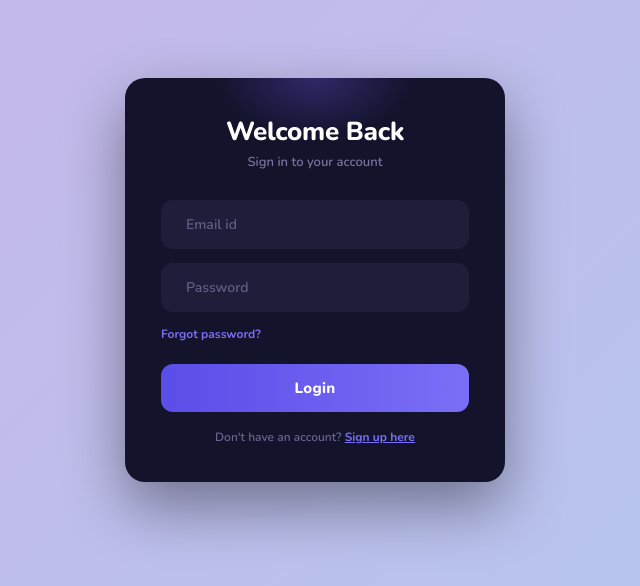
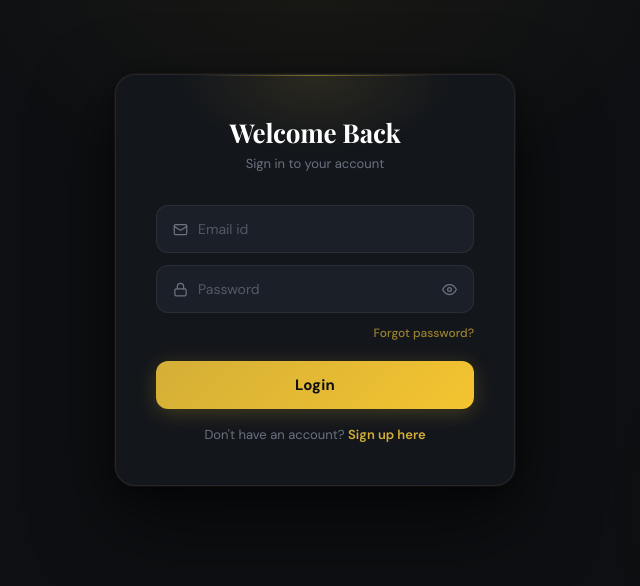
Before and after one commit to E-Dell-6/Poker-tracker, a React (Vite) app in the folder poker-frontend/: page /login in a window 1280 px wide. Shown: the part 120-706 px from the top of the page, without its empty margins (325-965 px from the left). Built offline with nearby package versions, Linux system fonts and the light colour scheme; no server answers.

Commit message:
added guest page, and centered login button

```diff
--- a/poker-frontend/src/components/Header.css
+++ b/poker-frontend/src/components/Header.css
@@ -80,6 +80,14 @@
   line-height: 1;
 }
 
+/* Actions (right column) */
+.header-actions {
+  display: flex;
+  align-items: center;
+  justify-content: flex-end;
+  justify-self: end;
+}
+
 /* Responsive: hide labels on small screens */
 @media (max-width: 640px) {
   .header {
--- a/poker-frontend/src/components/LoginButton.css
+++ b/poker-frontend/src/components/LoginButton.css
@@ -2,12 +2,12 @@
 
 /* ── Nav wrapper ── */
 .lb-nav {
-  position: fixed;
-  top: 16px;
-  right: 16px;
+  position: relative;
   display: inline-flex;
+  align-items: center;
   font-family: 'Nunito', sans-serif;
   z-index: 999;
+  justify-self: end;
 }
 
 /* ── Base button ── */
--- a/poker-frontend/src/components/Sidebar.jsx
+++ b/poker-frontend/src/components/Sidebar.jsx
@@ -20,7 +20,7 @@ export function Sidebar() {
       {/* Brand */}
       <div className="sidebar-brand">
         <span className="sidebar-brand-icon">♠</span>
-        {!collapsed && <span className="sidebar-brand-name">PokerPulse</span>}
+        {!collapsed && <span className="sidebar-brand-name">PokerFlow</span>}
       </div>
 
       {/* Nav */}
--- a/poker-frontend/src/pages/Login/Login.css
+++ b/poker-frontend/src/pages/Login/Login.css
@@ -1,4 +1,4 @@
-@import url('https://fonts.googleapis.com/css2?family=Nunito:wght@400;600;700;800&display=swap');
+@import url('https://fonts.googleapis.com/css2?family=Playfair+Display:wght@700;900&family=DM+Sans:wght@300;400;500;600;700&display=swap');
 
 *, *::before, *::after {
   box-sizing: border-box;
@@ -12,7 +12,7 @@ html, body, #root {
 }
 
 body {
-  font-family: 'Nunito', sans-serif;
+  font-family: 'DM Sans', sans-serif;
 }
 
 /* ── Page wrapper ── */
@@ -22,58 +22,150 @@ body {
   display: flex;
   align-items: center;
   justify-content: center;
-  background: linear-gradient(135deg, #c8b4e8 0%, #b4c8f0 100%);
-  font-family: 'Nunito', sans-serif;
+  background: #0d0f12;
+  font-family: 'DM Sans', sans-serif;
+  position: relative;
+  overflow: hidden;
+}
+
+/* ── Atmospheric background ── */
+.page::before {
+  content: '';
+  position: absolute;
+  top: -20%;
+  left: 50%;
+  transform: translateX(-50%);
+  width: 800px;
+  height: 500px;
+  background: radial-gradient(ellipse, rgba(212, 175, 55, 0.06) 0%, transparent 65%);
+  pointer-events: none;
+}
+
+.page::after {
+  content: '';
+  position: absolute;
+  bottom: -10%;
+  right: -10%;
+  width: 500px;
+  height: 500px;
+  background: radial-gradient(ellipse, rgba(212, 175, 55, 0.04) 0%, transparent 65%);
+  pointer-events: none;
+}
+
+/* Suit watermarks */
+.page-suit-tl,
+.page-suit-br {
+  position: absolute;
+  font-size: 320px;
+  line-height: 1;
+  color: rgba(212, 175, 55, 0.025);
+  pointer-events: none;
+  user-select: none;
+  font-family: serif;
+}
+
+.page-suit-tl {
+  top: -60px;
+  left: -40px;
+}
+
+.page-suit-br {
+  bottom: -60px;
+  right: -40px;
 }
 
 /* ── Card ── */
 .card {
   position: relative;
-  background: #13132b;
+  background: #13161b;
+  border: 1px solid rgba(255, 255, 255, 0.07);
   border-radius: 20px;
-  padding: 40px 36px 36px;
+  padding: 44px 40px 40px;
   width: 100%;
-  max-width: 380px;
-  box-shadow: 0 25px 60px rgba(0, 0, 0, 0.4);
+  max-width: 400px;
+  box-shadow:
+    0 0 0 1px rgba(212, 175, 55, 0.06),
+    0 32px 80px rgba(0, 0, 0, 0.6),
+    0 8px 24px rgba(0, 0, 0, 0.4);
   overflow: hidden;
+  animation: card-rise 0.6s cubic-bezier(0.16, 1, 0.3, 1) both;
+}
+
+@keyframes card-rise {
+  from { opacity: 0; transform: translateY(28px) scale(0.98); }
+  to   { opacity: 1; transform: translateY(0)    scale(1); }
 }
 
 .glow-top {
   position: absolute;
-  top: -60px;
+  top: -80px;
   left: 50%;
   transform: translateX(-50%);
-  width: 200px;
-  height: 120px;
-  background: radial-gradient(ellipse, rgba(100, 80, 220, 0.35) 0%, transparent 70%);
+  width: 280px;
+  height: 160px;
+  background: radial-gradient(ellipse, rgba(212, 175, 55, 0.12) 0%, transparent 70%);
   pointer-events: none;
+}
+
+/* Gold top edge line */
+.card::before {
+  content: '';
+  position: absolute;
+  top: 0;
+  left: 20%;
+  right: 20%;
+  height: 1px;
+  background: linear-gradient(90deg, transparent, rgba(212, 175, 55, 0.5), transparent);
+}
+
+/* ── Brand mark ── */
+.card-brand {
+  display: flex;
+  align-items: center;
+  justify-content: center;
+  gap: 8px;
+  margin-bottom: 28px;
+}
+
+.card-brand-suit {
+  font-size: 20px;
+  color: #d4af37;
+}
+
+.card-brand-name {
+  font-family: 'Playfair Display', serif;
+  font-size: 17px;
+  font-weight: 700;
+  color: rgba(255, 255, 255, 0.5);
+  letter-spacing: 0.5px;
 }
 
 /* ── Typography ── */
 .title {
   color: #ffffff;
+  font-family: 'Playfair Display', serif;
   font-size: 26px;
-  font-weight: 800;
+  font-weight: 700;
   text-align: center;
   margin-bottom: 6px;
-  letter-spacing: -0.3px;
+  letter-spacing: -0.2px;
 }
 
 .subtitle {
-  color: rgba(160, 160, 210, 0.7);
+  color: #6b7280;
   font-size: 13px;
+  font-weight: 400;
   text-align: center;
-  margin-bottom: 28px;
-  font-weight: 600;
+  margin-bottom: 32px;
 }
 
 /* ── Server error banner ── */
 .server-error {
-  background: rgba(255, 107, 107, 0.12);
-  border: 1px solid rgba(255, 107, 107, 0.4);
-  color: #ff8f8f;
+  background: rgba(239, 68, 68, 0.1);
+  border: 1px solid rgba(239, 68, 68, 0.3);
+  color: #f87171;
   font-size: 12px;
-  font-weight: 700;
+  font-weight: 600;
   border-radius: 10px;
   padding: 10px 14px;
   margin-bottom: 16px;
@@ -82,21 +174,26 @@ body {
 
 /* ── Fields ── */
 .field-group {
-  margin-bottom: 14px;
+  margin-bottom: 12px;
 }
 
 .input-wrapper {
   display: flex;
   align-items: center;
-  background: #1e1e3a;
+  background: #1a1f28;
   border-radius: 12px;
-  padding: 0 14px;
-  border: 1.5px solid transparent;
-  transition: border-color 0.2s;
+  padding: 0 16px;
+  border: 1px solid rgba(255, 255, 255, 0.07);
+  transition: border-color 0.2s, box-shadow 0.2s;
+}
+
+.input-wrapper:focus-within {
+  border-color: rgba(212, 175, 55, 0.4);
+  box-shadow: 0 0 0 3px rgba(212, 175, 55, 0.06);
 }
 
 .input-wrapper.error-border {
-  border-color: #ff6b6b;
+  border-color: rgba(239, 68, 68, 0.5);
 }
 
 .icon {
@@ -104,21 +201,32 @@ body {
   align-items: center;
   margin-right: 10px;
   flex-shrink: 0;
+  color: #6b7280;
+}
+
+.login-icon-svg {
+  width: 15px;
+  height: 15px;
+  stroke: currentColor;
+  fill: none;
+  stroke-width: 2;
+  stroke-linecap: round;
+  stroke-linejoin: round;
 }
 
 .input {
   flex: 1;
   background: transparent;
   border: none;
-  color: #e0e0f5;
+  color: #e8eaf0;
   font-size: 14px;
-  font-family: 'Nunito', sans-serif;
-  font-weight: 600;
+  font-family: 'DM Sans', sans-serif;
+  font-weight: 400;
   padding: 14px 0;
 }
 
 .input::placeholder {
-  color: rgba(160, 160, 210, 0.5);
+  color: rgba(107, 114, 128, 0.7);
 }
 
 .input:focus {
@@ -133,16 +241,18 @@ body {
   align-items: center;
   padding: 0;
   margin-left: 8px;
+  color: #6b7280;
+  transition: color 0.2s;
 }
 
 .eye-btn:hover {
-  opacity: 0.7;
+  color: #d4af37;
 }
 
 .error-msg {
-  color: #ff6b6b;
+  color: #f87171;
   font-size: 11px;
-  font-weight: 600;
+  font-weight: 500;
   margin-top: 5px;
   display: block;
   padding-left: 4px;
@@ -151,55 +261,60 @@ body {
 /* ── Forgot row ── */
 .forgot-row {
   display: flex;
-  justify-content: flex-start;
-  margin-bottom: 22px;
-  margin-top: 4px;
+  justify-content: flex-end;
+  margin-bottom: 20px;
+  margin-top: 6px;
 }
 
 .forgot-btn {
   background: none;
   border: none;
-  color: #7b6ef6;
+  color: rgba(212, 175, 55, 0.7);
   font-size: 12px;
-  font-weight: 700;
+  font-weight: 500;
   cursor: pointer;
-  font-family: 'Nunito', sans-serif;
+  font-family: 'DM Sans', sans-serif;
   padding: 0;
-  text-decoration: none;
+  transition: color 0.2s;
 }
 
 .forgot-btn:hover {
-  opacity: 0.8;
+  color: #d4af37;
 }
 
 /* ── Primary button ── */
 .submit-btn {
   width: 100%;
   padding: 14px;
-  background: linear-gradient(90deg, #5b4de8 0%, #7b6ef6 100%);
+  background: linear-gradient(135deg, #d4af37, #f4c430);
   border: none;
   border-radius: 12px;
-  color: #ffffff;
+  color: #0d0f12;
   font-size: 15px;
-  font-weight: 800;
-  font-family: 'Nunito', sans-serif;
+  font-weight: 700;
+  font-family: 'DM Sans', sans-serif;
   cursor: pointer;
-  letter-spacing: 0.3px;
+  letter-spacing: 0.2px;
   margin-bottom: 16px;
-  transition: opacity 0.2s, transform 0.1s;
+  transition: transform 0.2s, box-shadow 0.2s, opacity 0.2s;
   display: flex;
   align-items: center;
   justify-content: center;
   min-height: 48px;
+  box-shadow: 0 4px 20px rgba(212, 175, 55, 0.25);
 }
 
 .submit-btn:hover:not(:disabled) {
-  opacity: 0.88;
-  transform: translateY(-1px);
+  transform: translateY(-2px);
+  box-shadow: 0 8px 32px rgba(212, 175, 55, 0.4);
+}
+
+.submit-btn:active:not(:disabled) {
+  transform: translateY(0);
 }
 
 .submit-btn:disabled {
-  opacity: 0.6;
+  opacity: 0.55;
   cursor: not-allowed;
 }
 
@@ -210,30 +325,31 @@ body {
 /* ── Ghost/back button ── */
 .ghost-btn {
   width: 100%;
-  padding: 12px;
+  padding: 13px;
   background: transparent;
-  border: 1.5px solid rgba(123, 110, 246, 0.4);
+  border: 1px solid rgba(255, 255, 255, 0.09);
   border-radius: 12px;
-  color: rgba(160, 160, 210, 0.8);
+  color: #6b7280;
   font-size: 13px;
-  font-weight: 700;
-  font-family: 'Nunito', sans-serif;
+  font-weight: 500;
+  font-family: 'DM Sans', sans-serif;
   cursor: pointer;
-  transition: border-color 0.2s, color 0.2s;
+  transition: border-color 0.2s, color 0.2s, background 0.2s;
   margin-bottom: 4px;
 }
 
 .ghost-btn:hover {
-  border-color: #7b6ef6;
-  color: #e0e0f5;
+  border-color: rgba(255, 255, 255, 0.18);
+  color: #e8eaf0;
+  background: rgba(255, 255, 255, 0.04);
 }
 
 /* ── Loading spinner ── */
 .spinner {
   width: 18px;
   height: 18px;
-  border: 2.5px solid rgba(255,255,255,0.3);
-  border-top-color: #fff;
+  border: 2px solid rgba(13, 15, 18, 0.3);
+  border-top-color: #0d0f12;
   border-radius: 50%;
   animation: spin 0.7s linear infinite;
   display: inline-block;
@@ -243,28 +359,50 @@ body {
   to { transform: rotate(360deg); }
 }
 
+/* ── Divider ── */
+.divider {
+  display: flex;
+  align-items: center;
+  gap: 12px;
+  margin: 4px 0 16px;
+}
+
+.divider-line {
+  flex: 1;
+  height: 1px;
+  background: rgba(255, 255, 255, 0.07);
+}
+
+.divider-text {
+  font-size: 11px;
+  font-weight: 500;
+  color: rgba(107, 114, 128, 0.6);
+  text-transform: uppercase;
+  letter-spacing: 0.5px;
+}
+
 /* ── Footer ── */
 .footer-text {
-  color: rgba(160, 160, 210, 0.6);
-  font-size: 12px;
-  font-weight: 600;
+  color: #6b7280;
+  font-size: 13px;
+  font-weight: 400;
   text-align: center;
 }
 
 .link-btn {
   background: none;
   border: none;
-  color: #7b6ef6;
-  font-size: 12px;
-  font-weight: 700;
+  color: #d4af37;
+  font-size: 13px;
+  font-weight: 600;
   cursor: pointer;
-  font-family: 'Nunito', sans-serif;
+  font-family: 'DM Sans', sans-serif;
   padding: 0;
-  text-decoration: underline;
+  transition: opacity 0.2s;
 }
 
 .link-btn:hover {
-  opacity: 0.8;
+  opacity: 0.75;
 }
 
 /* ── Success state ── */
@@ -277,27 +415,28 @@ body {
 }
 
 .success-icon {
-  width: 60px;
-  height: 60px;
+  width: 64px;
+  height: 64px;
   border-radius: 50%;
-  background: linear-gradient(135deg, #5b4de8, #7b6ef6);
+  background: linear-gradient(135deg, #d4af37, #f4c430);
   display: flex;
   align-items: center;
   justify-content: center;
-  color: #fff;
-  font-size: 28px;
+  color: #0d0f12;
+  font-size: 26px;
   font-weight: 800;
+  box-shadow: 0 8px 32px rgba(212, 175, 55, 0.35);
 }
 
 .success-text {
-  color: #e0e0f5;
+  color: #e8eaf0;
   font-size: 16px;
-  font-weight: 700;
+  font-weight: 600;
 }
 
 /* ── View transition animations ── */
 .card-content {
-  transition: opacity 0.3s ease, transform 0.3s ease;
+  transition: opacity 0.25s ease, transform 0.25s ease;
 }
 
 .fade-in {
@@ -307,6 +446,14 @@ body {
 
 .fade-out {
   opacity: 0;
-  transform: translateY(8px);
+  transform: translateY(6px);
   pointer-events: none;
 }
+
+/* ── Responsive ── */
+@media (max-width: 480px) {
+  .card {
+    margin: 16px;
+    padding: 36px 24px 32px;
+  }
+}
```
Also changed, not shown: poker-frontend/src/components/Header.jsx (+6 -2 lines), poker-frontend/src/pages/HomePage/HomePage.css (+67 -0 lines), poker-frontend/src/pages/HomePage/HomePage.jsx (+54 -5 lines), 1 other file (tests, documents, lock files or other folders).
